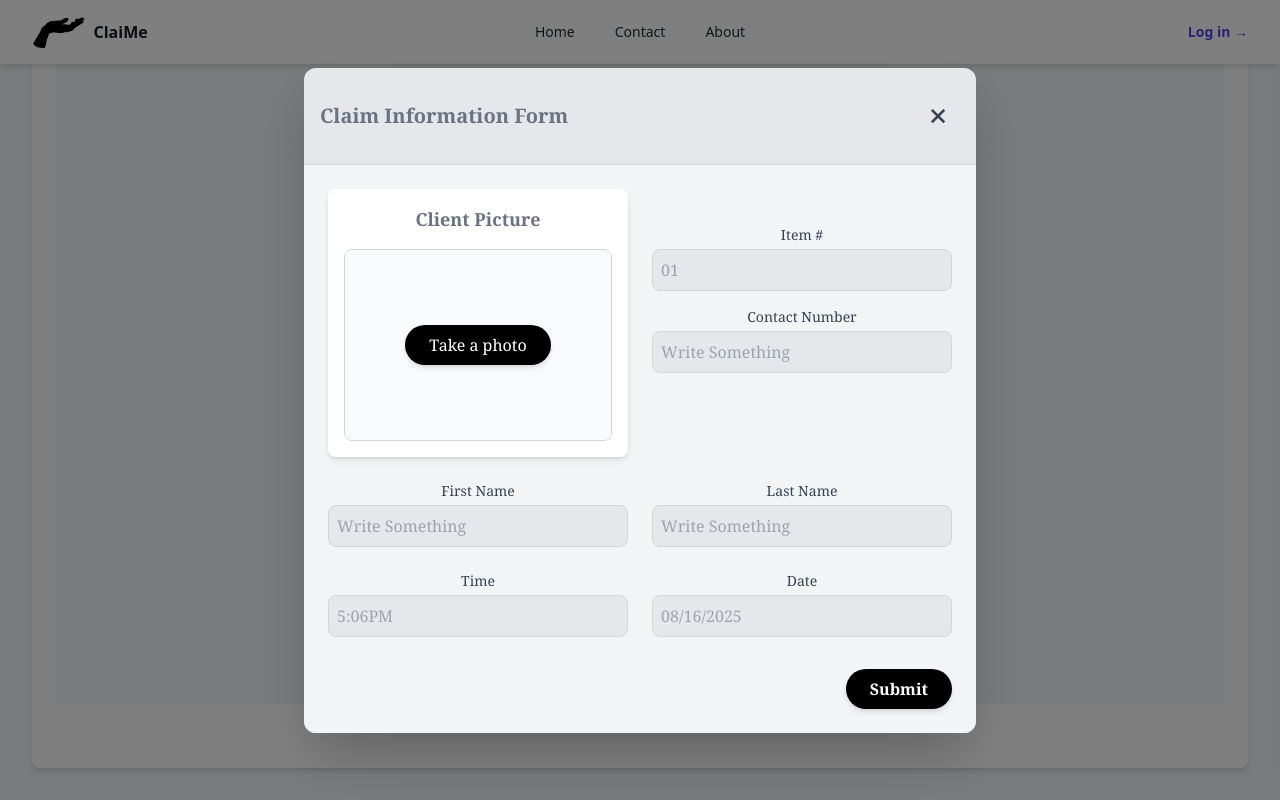
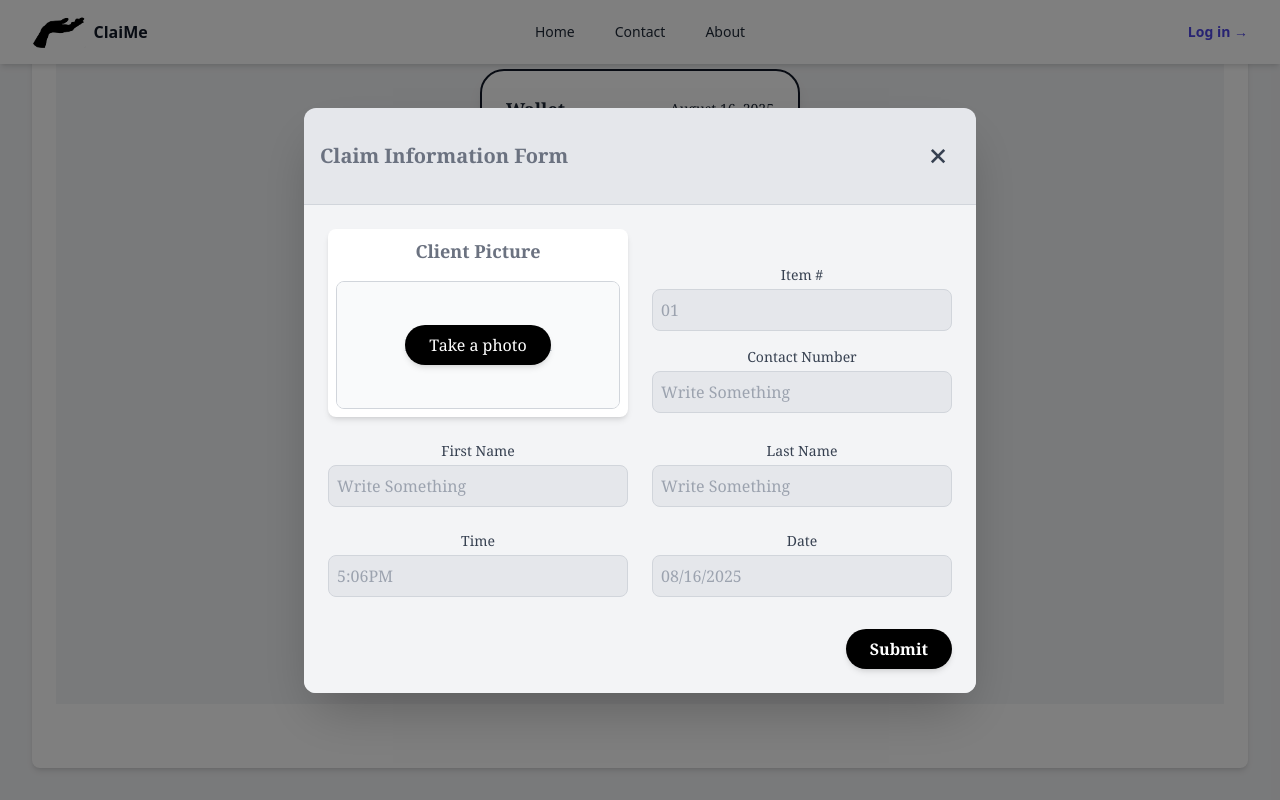
Before and after one commit to MyCommissions/laf-frontend, a React (Create React App) app: page /lost in a window 1280 px wide. Both pictures are taken after a click on the button "Claim". Shown: the part 490-1290 px from the top of the page. Built offline with nearby package versions, Linux system fonts and the light colour scheme.

Commit message:
Finalizing the modal design

```diff
--- a/src/presentation/components/foundcard/FoundCard.tsx
+++ b/src/presentation/components/foundcard/FoundCard.tsx
@@ -110,9 +110,9 @@ const ClaimModal: React.FC<ClaimModalProps> = ({ onClose, onNext }) => {
         {/* Modal Body */}
         <div className="p-6 bg-gray-100">
           <div className="grid grid-cols-1 md:grid-cols-2 gap-6">
-            <div className="flex flex-col items-center p-4 bg-white rounded-lg shadow-md md:col-span-1">
+            <div className="flex flex-col items-center p-2 bg-white rounded-lg shadow-md md:col-span-1">
               <h3 className="font-semibold text-lg mb-4">Client Picture</h3>
-              <div className="relative w-full h-48 border border-gray-300 rounded-lg overflow-hidden flex items-center justify-center">
+              <div className="relative w-full h-32 border border-gray-300 rounded-lg overflow-hidden flex items-center justify-center">
                 {image ? (
                   <img src={image || "https://placehold.co/300x200/E5E7EB/4B5563?text=No+Image"} alt="Client Photo" className="w-full h-full object-cover" />
                 ) : (
```
